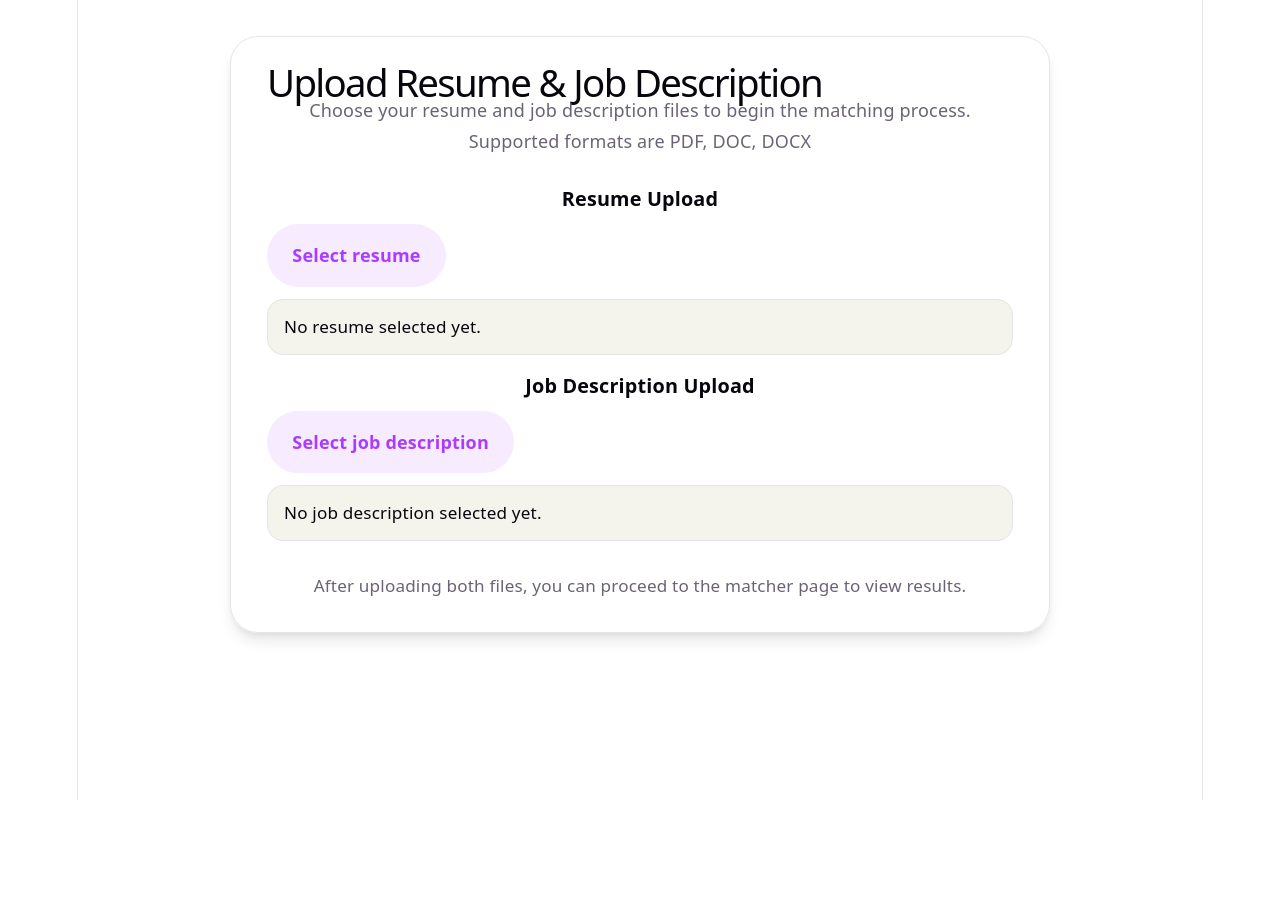
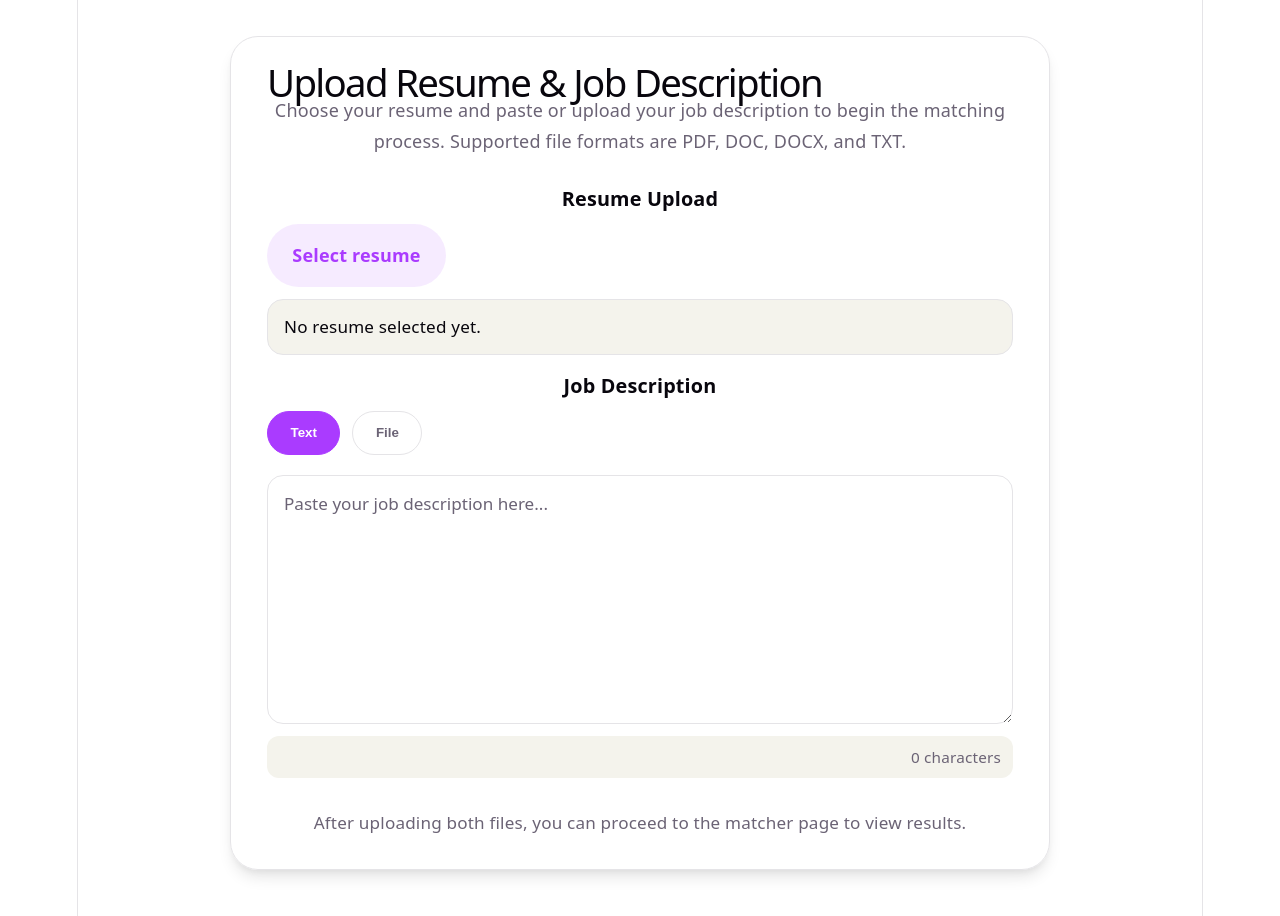
Before and after one commit to Vijay-1702/Resume-Matcher, a React app in the folder frontend/: page /upload in a window 1280 px wide. Shown: the top 916 px of the page. Before the commit the page ends 800 px from the top, so only its background shows below. Built offline with nearby package versions, Linux system fonts and the light colour scheme; the HTML template or start-up script is replaced by a standard one.

Commit message:
Add Text Option in JD

```diff
--- a/frontend/src/pages/Upload.css
+++ b/frontend/src/pages/Upload.css
@@ -71,6 +71,75 @@
   display: none;
 }
 
+.input-mode-toggle {
+  display: flex;
+  gap: 12px;
+  margin-bottom: 8px;
+}
+
+.toggle-btn {
+  padding: 0.75rem 1.25rem;
+  border: 1px solid var(--border);
+  border-radius: 999px;
+  background: transparent;
+  color: var(--text);
+  font-weight: 600;
+  cursor: pointer;
+  transition: all 0.2s ease;
+}
+
+.toggle-btn:hover {
+  background: var(--accent-bg);
+  color: var(--accent);
+  border-color: var(--accent);
+}
+
+.toggle-btn.active {
+  background: var(--accent);
+  color: #fff;
+  border-color: var(--accent);
+}
+
+.text-input-wrapper {
+  display: grid;
+  gap: 12px;
+}
+
+.jd-textarea {
+  padding: 14px 16px;
+  border: 1px solid var(--border);
+  border-radius: 16px;
+  background: transparent;
+  color: var(--text-h);
+  font-family: inherit;
+  font-size: 0.95rem;
+  line-height: 1.6;
+  resize: vertical;
+  transition: border-color 0.2s ease, background 0.2s ease;
+}
+
+.jd-textarea:focus {
+  outline: none;
+  border-color: var(--accent);
+  background: rgba(255, 255, 255, 0.5);
+}
+
+.jd-textarea::placeholder {
+  color: var(--text);
+}
+
+.text-meta {
+  display: flex;
+  align-items: center;
+  justify-content: flex-end;
+  gap: 12px;
+  padding: 8px 12px;
+  border-radius: 12px;
+  background: var(--code-bg);
+  color: var(--text);
+  font-size: 0.85rem;
+}
+
 .file-meta {
   display: flex;
   align-items: center;
--- a/frontend/src/pages/Upload.jsx
+++ b/frontend/src/pages/Upload.jsx
@@ -4,6 +4,8 @@ import "./Upload.css";
 function Upload() {
   const [resume, setResume] = useState(null);
   const [jd, setJd] = useState(null);
+  const [jdInputMode, setJdInputMode] = useState("text");
+  const [jdText, setJdText] = useState("");
 
   return (
     <div className="upload-page">
@@ -11,8 +13,8 @@ function Upload() {
         <div>
           <h1>Upload Resume & Job Description</h1>
           <p>
-            Choose your resume and job description files to begin the matching
-            process. Supported formats are PDF, DOC, DOCX
+            Choose your resume and paste or upload your job description to begin
+            the matching process. Supported file formats are PDF, DOC, DOCX, and TXT.
           </p>
         </div>
 
@@ -35,7 +37,39 @@ function Upload() {
           </div>
 
           <div className="upload-control">
-            <h3>Job Description Upload</h3>
+            <h3>Job Description</h3>
+
+            <div className="input-mode-toggle">
+              <button
+                className={`toggle-btn ${jdInputMode === "text" ? "active" : ""}`}
+                onClick={() => setJdInputMode("text")}
+              >
+                Text
+              </button>
+              <button
+                className={`toggle-btn ${jdInputMode === "file" ? "active" : ""}`}
+                onClick={() => setJdInputMode("file")}
+              >
+                File
+              </button>
+            </div>
+
+            {jdInputMode === "text" ? (
+              <div className="text-input-wrapper">
+                <textarea
+                  id="jd-text-input"
+                  className="jd-textarea"
+                  placeholder="Paste your job description here..."
+                  value={jdText}
+                  onChange={(e) => setJdText(e.target.value)}
+                  rows="8"
+                />
+                <div className="text-meta">
+                  <span>{jdText.length} characters</span>
+                </div>
+              </div>
+            ) : (
+              <>
                 <label htmlFor="jd-upload">Select job description</label>
                 <input
                   id="jd-upload"
@@ -47,6 +81,8 @@ function Upload() {
                   <span>{jd ? jd.name : "No job description selected yet."}</span>
                   {jd && <span>{(jd.size / 1024).toFixed(1)} KB</span>}
                 </div>
+              </>
+            )}
           </div>
         </section>
 
```
Lines whose indentation alone changed are shown as unchanged.
